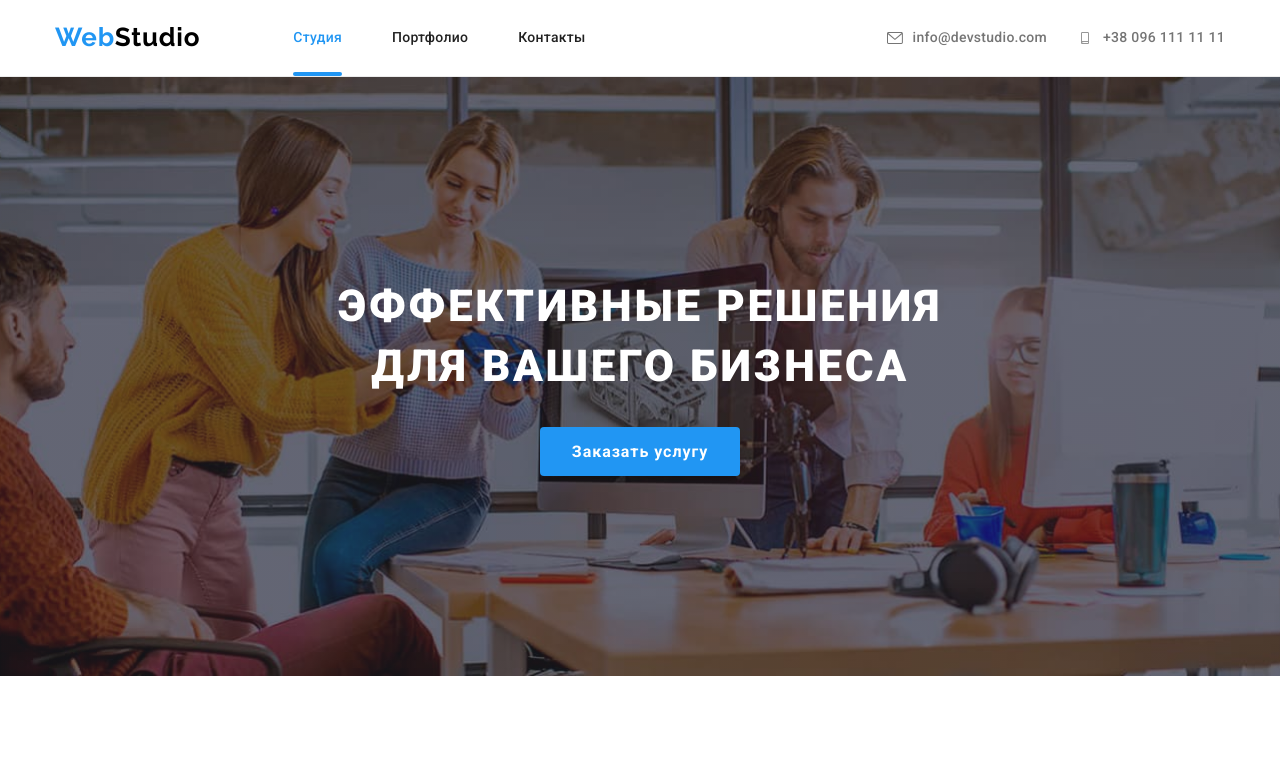
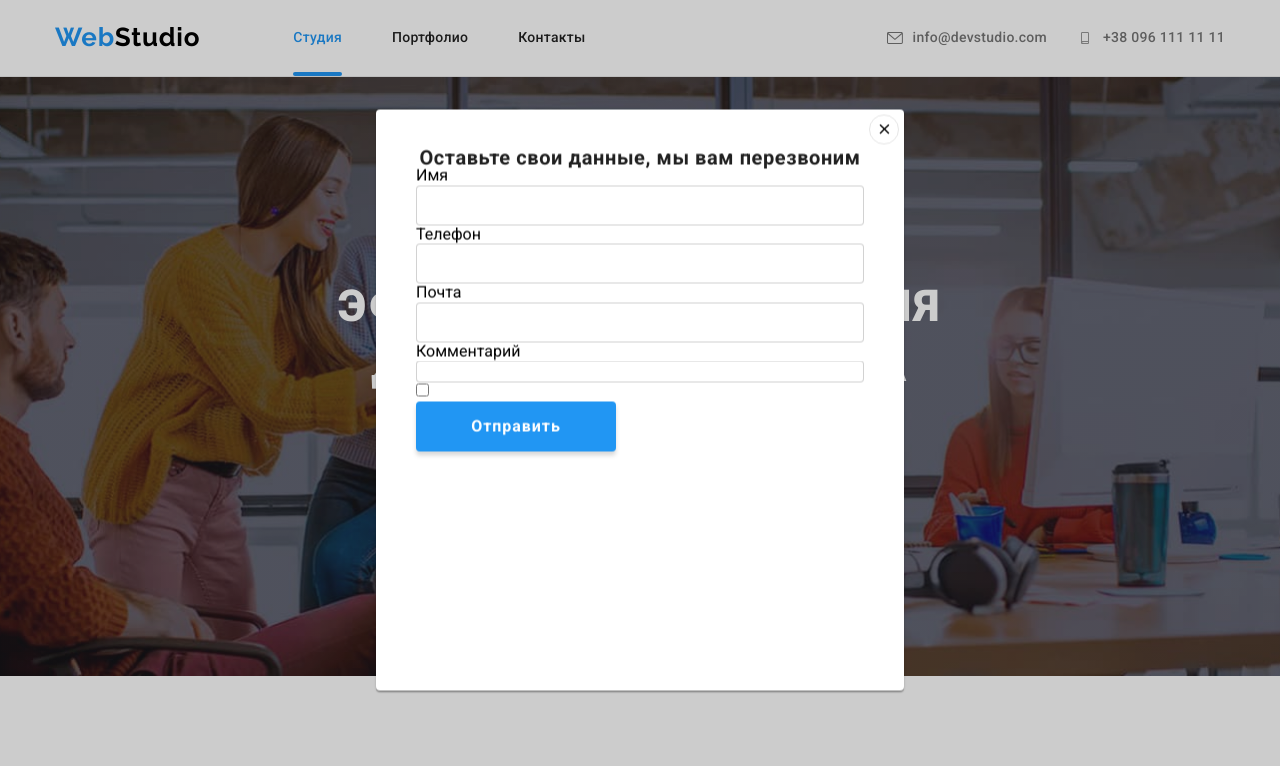
Before and after one commit to AntonSmishko/goit-markup-hw-06, a plain HTML site: page index.html in a window 1280 px wide. Shown: the top 766 px of the page. Drawn offline with nearby package versions, Linux system fonts and the light colour scheme.

Commit message:
form-btn-text

```diff
--- a/css/styles.css
+++ b/css/styles.css
@@ -762,3 +762,32 @@ h1 {
 
   color: #212121;
 }
+
+.form-input {
+  height: 40px;
+}
+
+.textarea,
+.form-input {
+  width: 100%;
+  border: 1px solid rgba(33, 33, 33, 0.2);
+  border-radius: 4px;
+}
+
+.btn-submit {
+  width: 200px;
+  height: 50px;
+  background: #2196f3;
+  box-shadow: 0px 4px 4px rgba(0, 0, 0, 0.15);
+  border-radius: 4px;
+  display: flex;
+  justify-content: center;
+  align-items: center;
+  font-weight: bold;
+  font-size: 16px;
+  line-height: 30px;
+  border: hidden;
+  letter-spacing: 0.06em;
+
+  color: #ffffff;
+}
--- a/index.html
+++ b/index.html
@@ -233,11 +233,25 @@
        </div>
     </footer>
     <!-- Модалка -->
-    <div class="backdrop is-hidden"data-modal>
+    <div class="backdrop "data-modal>
         <div class="modal">
             <button type="button" class="modal-close"data-modal-close><svg width="18" height="18"><use href="images/icons.svg#icon-close-icon"></use></svg></button>
+            <p class="modal-title">Оставьте свои данные, мы вам перезвоним</p>
+            <form>
+                <label for="">Имя</label>
+                <input type="text" class="form-input">
+                <label for="">Телефон</label>
+                <input type="tel" class="form-input">
+                <label for="">Почта</label>
+                <input type="email" class="form-input">
+                <label for="">Комментарий</label>
+                <input type="textarea" class="textarea">
+                <input type="checkbox">
 
 
+                <button type="submit" class="btn-submit">Отправить</button>
+
+            </form>
         </div>
     </div>
     <script src="./js/modal.js"></script>
```
